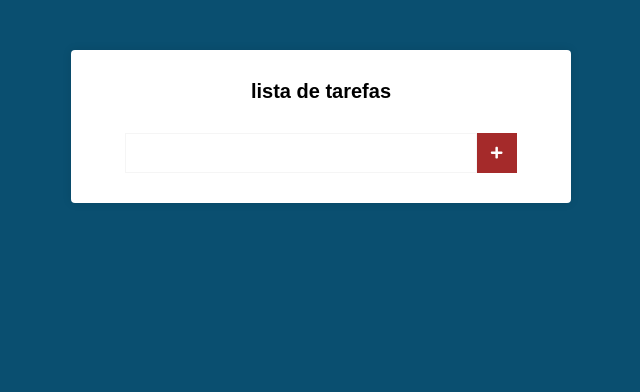
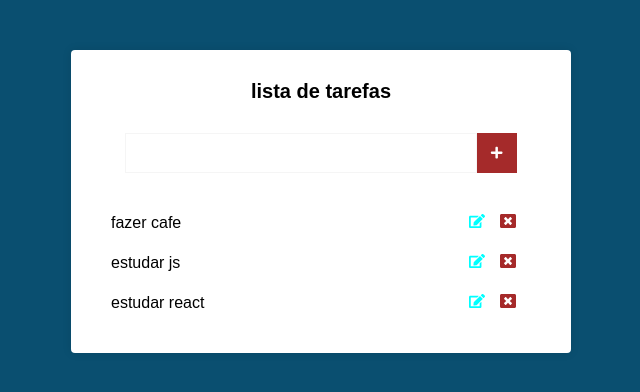
Before and after one commit to pedrokpdo/appcurso, a React (Create React App) app: page / in a window 1280 px wide. Shown: the top 392 px of the page, without its empty margins (319-959 px from the left). Built offline with nearby package versions, Linux system fonts and the light colour scheme.

Commit message:
estilizando tarefas

```diff
--- a/src/components/main.css
+++ b/src/components/main.css
@@ -37,3 +37,41 @@
     align-items: center;
     justify-content: center;
 }
+
+.tarefas {
+    margin-top: 30px;
+
+}
+
+.tarefas li {
+    display: flex;
+    padding: 10px;
+    align-items: center;
+    justify-content: space-between;
+    transition: all 600ms;
+}
+.tarefas li:hover {
+   background-color: aqua;
+}
+
+.edit {
+    margin-right: 15px;
+    color: aqua;
+}
+
+.delete {
+    margin-right: 15px;
+    color: brown;
+
+}
+
+.tarefas li:hover .edit,
+.tarefas li:hover .delete {
+    color: black;
+
+}
+.tarefas li .edit,
+.tarefas li .delete {
+    cursor: pointer;
+    transition: all 600ms;
+}
--- a/src/components/main.js
+++ b/src/components/main.js
@@ -1,13 +1,19 @@
 import React, { Component } from "react";
 //form
-import {FaPlus} from 'react-icons/fa'
+import { FaPlus } from 'react-icons/fa'
+//tarefas
+import { FaEdit , FaWindowClose } from 'react-icons/fa'
+
 import './main.css'
 export default class Main extends Component {
     state = {
         novaTarefa: '',
+        tarefas: [
+            'fazer cafe', 'estudar js', 'estudar react',
+        ]
 
     };
-    handleChange =  (e)=> {
+    handleChange = (e) => {
         this.setState({
             novaTarefa: e.target.value,
         })
@@ -15,19 +21,30 @@
     }
     render() {
 
-        const { novaTarefa } = this.state;
+        const { novaTarefa, tarefas } = this.state;
         return (
             <div className="main">
                 <h1>lista de tarefas</h1>
 
                 <form className="form" action="#">
-                    <input value={novaTarefa} className="inp" onChange={this.handleChange} type='text'/>
+                    <input value={novaTarefa} className="inp" onChange={this.handleChange} type='text' />
 
-                    <button className="btn" type="submit"><FaPlus/></button>
+                    <button className="btn" type="submit"><FaPlus /></button>
 
                 </form>
-                </div>
-        )
+                <ul className="tarefas">
+                    {tarefas.map((tarefa) => (
+                        <li key={tarefa}>
+                            {tarefa}
+                            <div>
+                                <FaEdit className="edit"/>
+                           <FaWindowClose className="delete"/>
+                            </div>
+                            </li>
+                    ))}
+                </ul>
+            </div>
+        );
     }
 
 }
```
